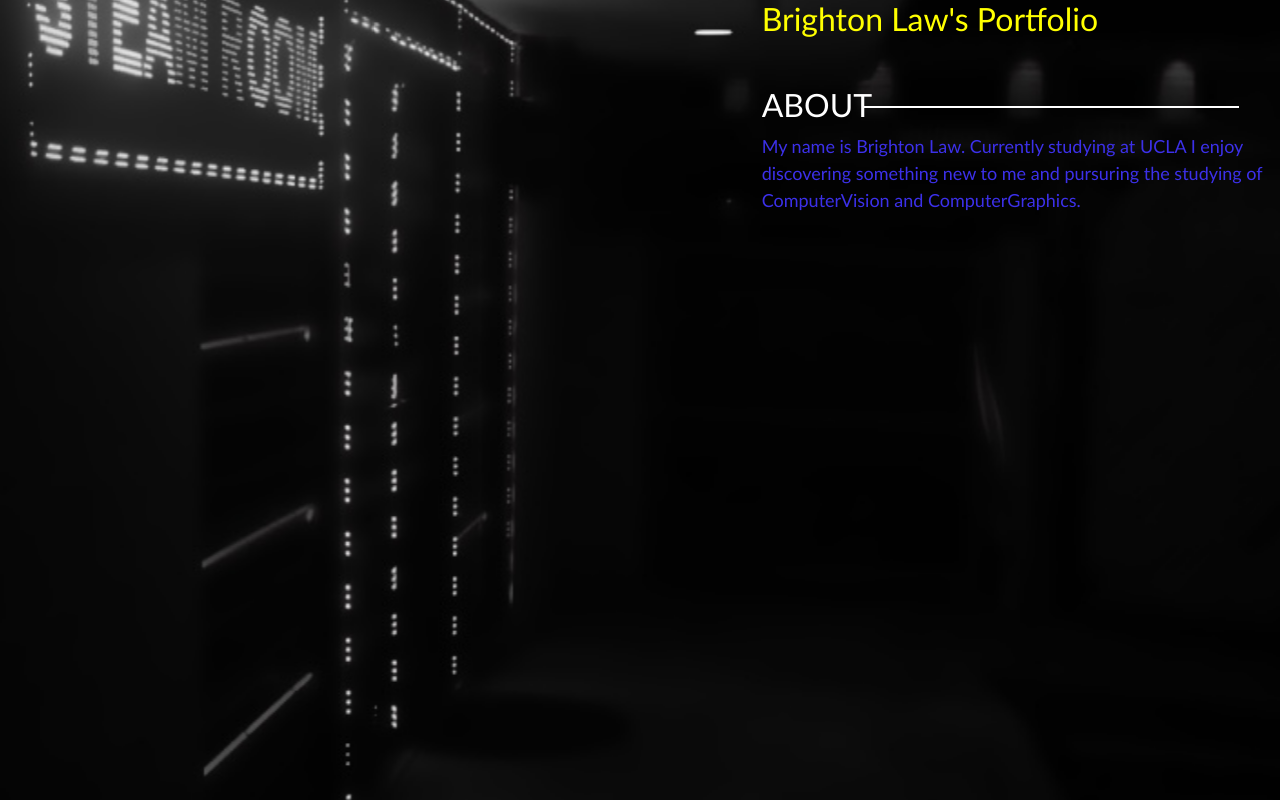
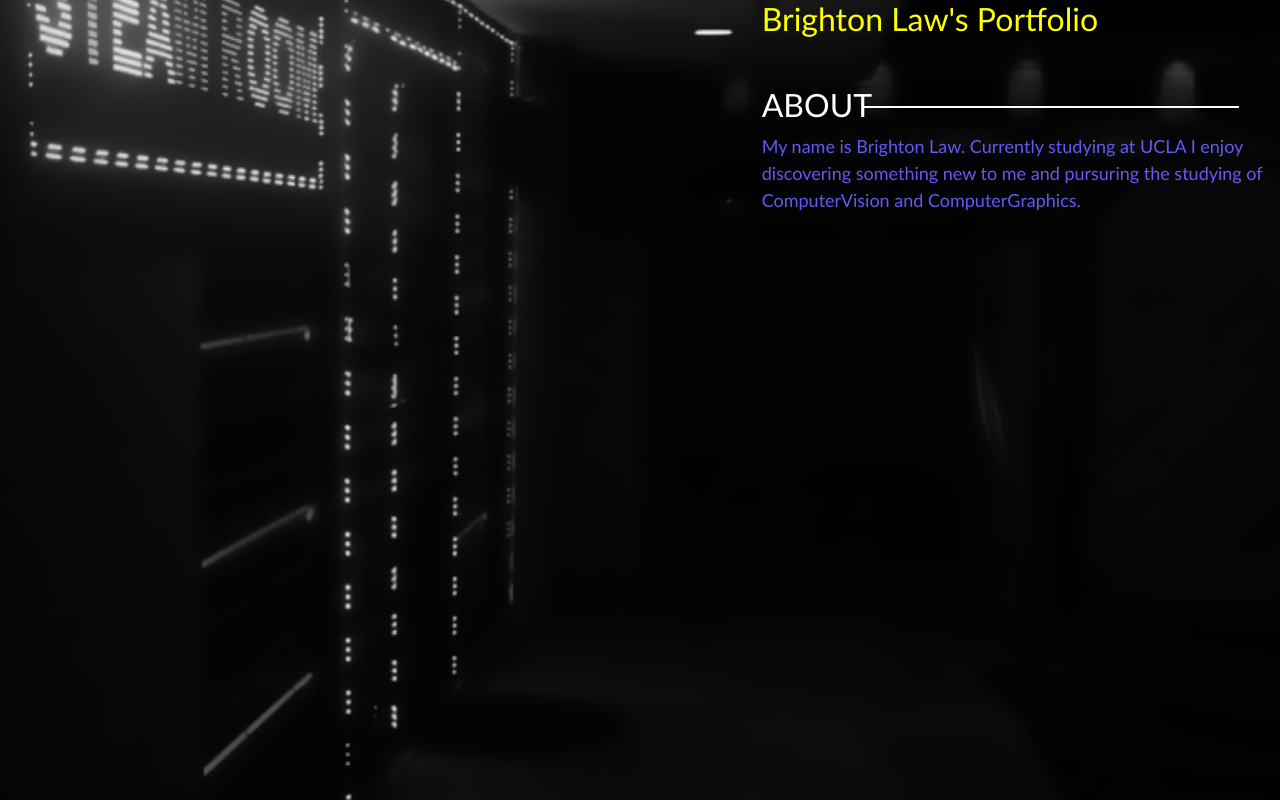
Before and after one commit to brightooon/site, a plain HTML site: page index.html in a window 1280 px wide. Drawn offline with nearby package versions, Linux system fonts and the light colour scheme.

Commit message:
dsandjasn

```diff
--- a/css/media.css
+++ b/css/media.css
@@ -3,7 +3,7 @@ body{
 	font-weight: 400;
 	font-size: 18px;
     background: #000;
-    color:#3c30e9;
+    color:#6359f5;
 	overflow-y: scroll;
 	overflow-x: hidden;
     right:100;
```
